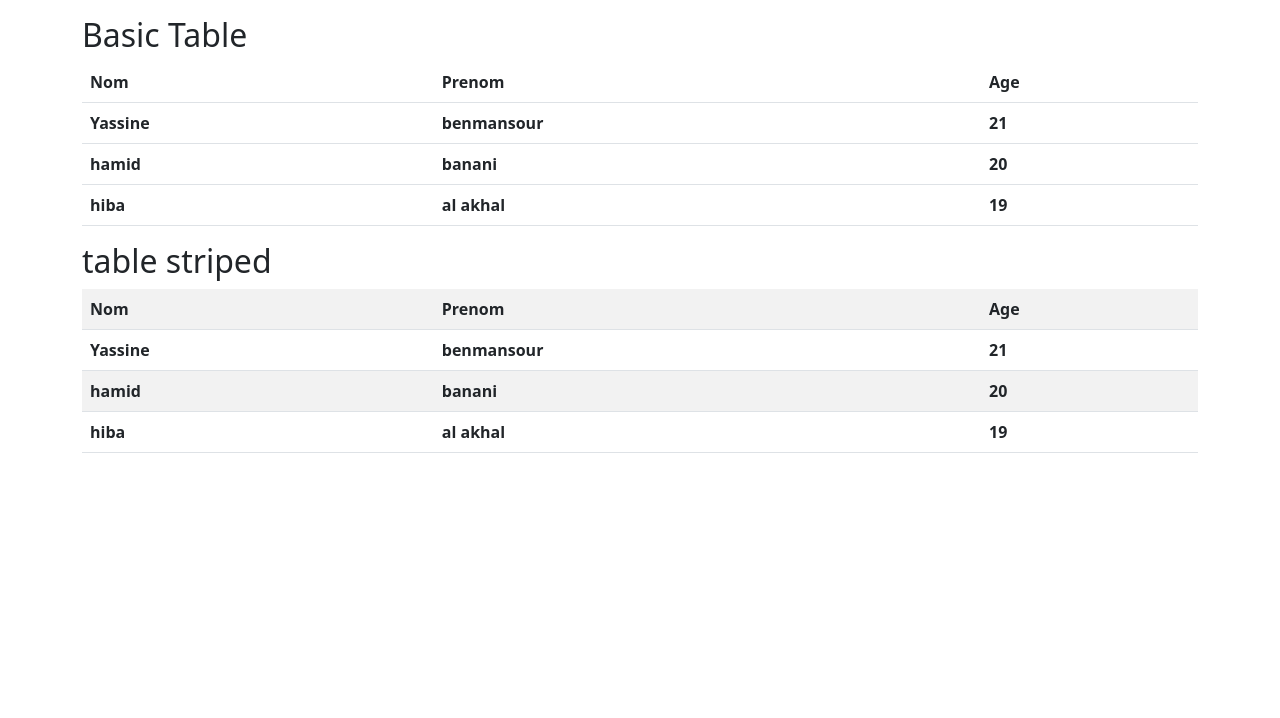
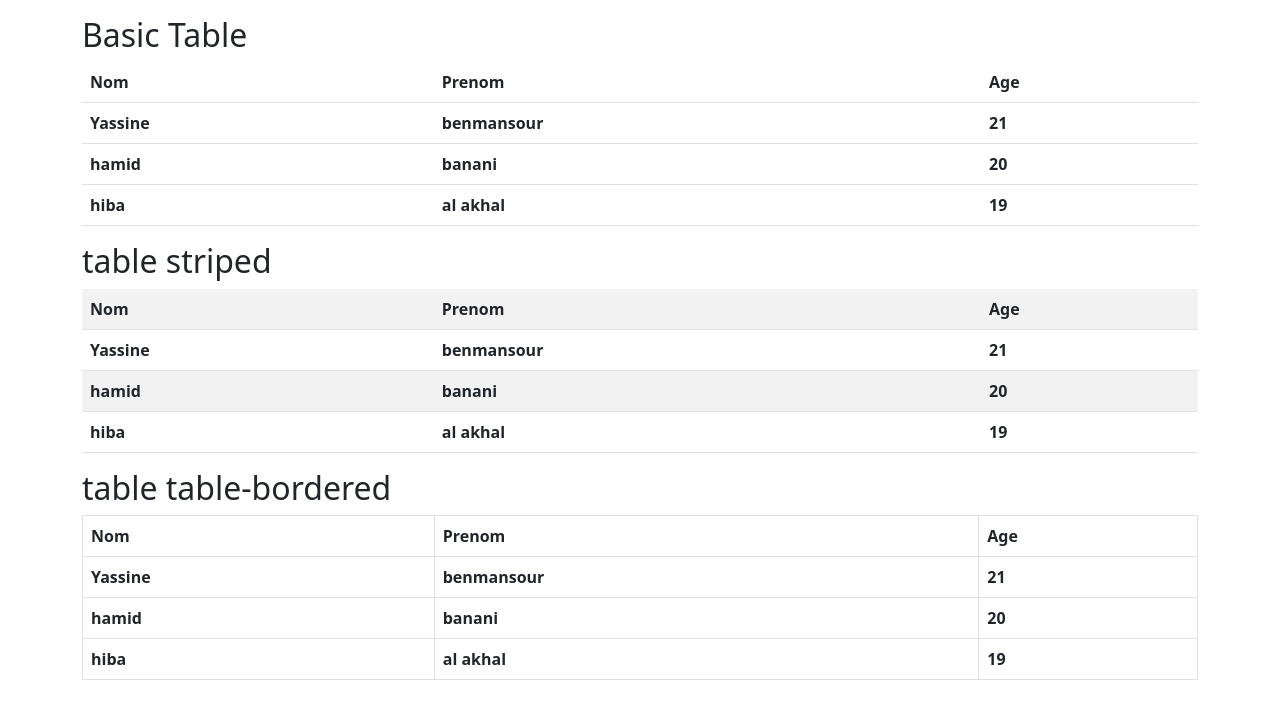
Before and after one commit to yassinbenmansour/Bootstrap, a plain HTML site: page tableBootstrap/index.html in a window 1280 px wide. Drawn offline with Linux system fonts and the light colour scheme.

Commit message:
table add

```diff
--- a/tableBootstrap/index.html
+++ b/tableBootstrap/index.html
@@ -71,6 +71,38 @@
     </table>
 
 
+
+    <h2>
+        table table-bordered
+    </h2>
+
+
+    <table class="table table-bordered">
+
+        <tr>
+            <th>Nom</th>
+            <th>Prenom</th>
+            <th>Age</th>
+        </tr>
+        <tr>
+            <th>Yassine</th>
+            <th>benmansour</th>
+            <th>21</th>
+
+        </tr>
+
+        <tr>
+            <th>hamid</th>
+            <th>banani</th>
+            <th>20</th>
+        </tr>
+        <tr>
+            <th>hiba</th>
+            <th>al akhal</th>
+            <th>19</th>
+        </tr>
+    </table>
+
 </div>
 
 
```
